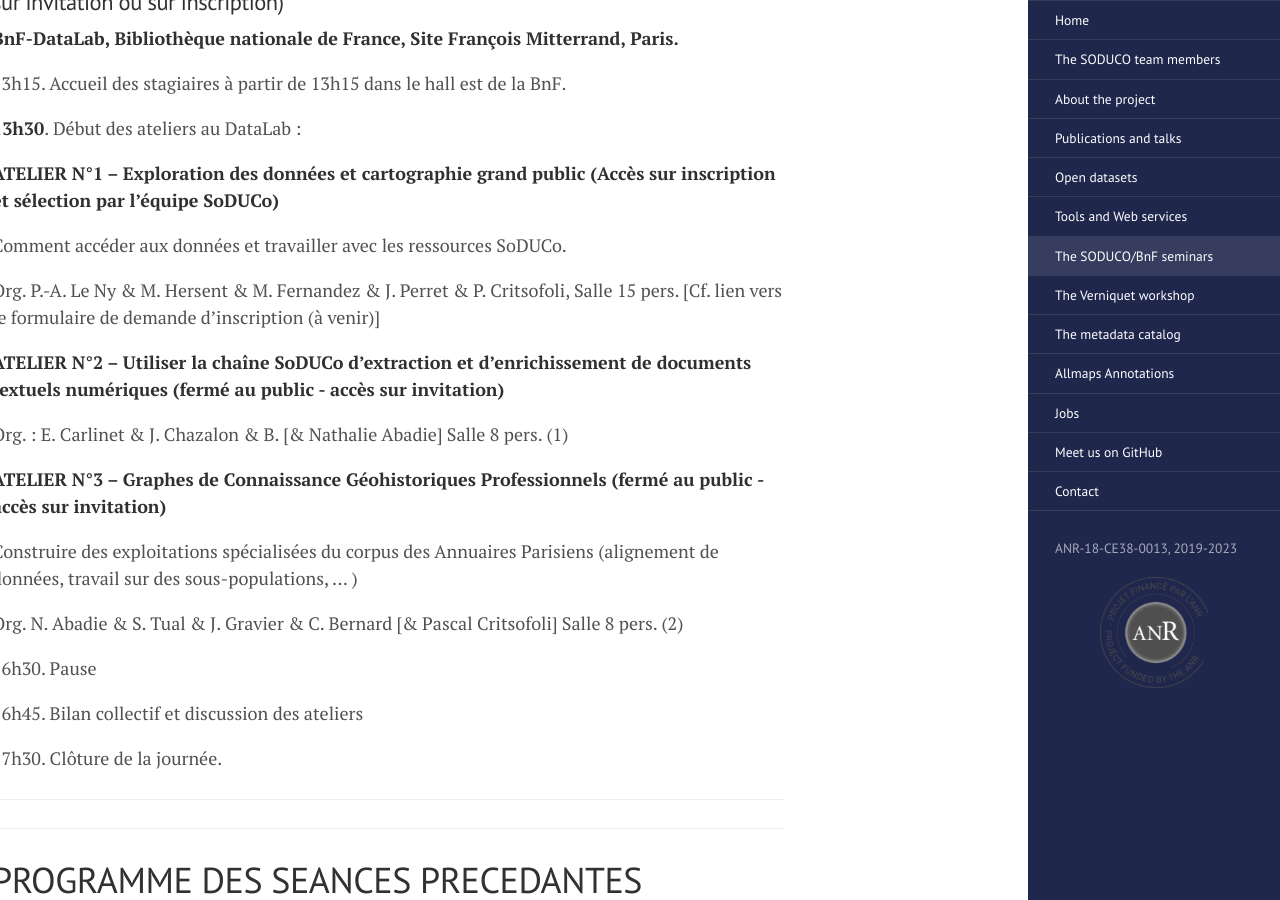
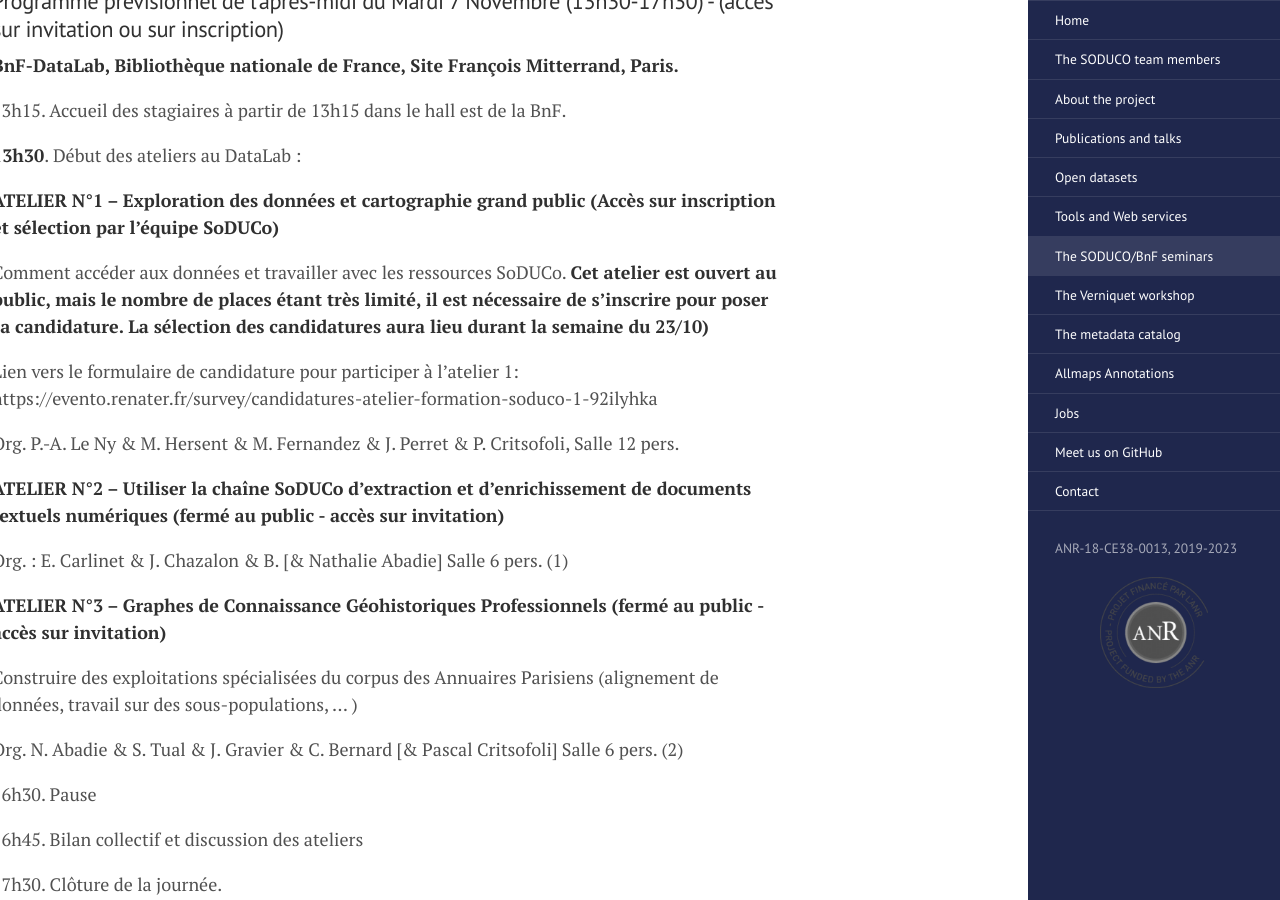
Before and after one commit to soduco/soduco.github.io, a Jekyll site: the page built from soduco_bnf_seminars.md, in a window 1280 px wide and 900 px high, scrolled down 6923 px. Built offline with Jekyll 4.4.1, drawn with Linux system fonts in a browser that asks for light colours.

Commit message:
liens vers evento atelier 1

```diff
--- a/soduco_bnf_seminars.md
+++ b/soduco_bnf_seminars.md
@@ -151,20 +150,22 @@
 
 **ATELIER N°1 – Exploration des données et cartographie grand public (Accès sur inscription et sélection par l'équipe SoDUCo)**
 
-Comment accéder aux données et travailler avec les ressources SoDUCo.
+Comment accéder aux données et travailler avec les ressources SoDUCo. **Cet atelier est ouvert au public, mais le nombre de places étant très limité, il est nécessaire de s'inscrire pour poser sa candidature. La sélection des candidatures aura lieu durant la semaine du 23/10)**
 
-Org. P.-A. Le Ny & M. Hersent & M. Fernandez & J. Perret & P. Critsofoli, Salle 15 pers.
-[Cf. lien vers le formulaire de demande d’inscription (à venir)]
+Lien vers le formulaire de candidature pour participer à l'atelier 1: https://evento.renater.fr/survey/candidatures-atelier-formation-soduco-1-92ilyhka
+
+Org. P.-A. Le Ny & M. Hersent & M. Fernandez & J. Perret & P. Critsofoli, Salle 12 pers.
+
 
 **ATELIER N°2 – Utiliser la chaîne SoDUCo d’extraction et d’enrichissement de documents textuels numériques (fermé au public - accès sur invitation)**
 
-Org. : E. Carlinet & J. Chazalon & B. [& Nathalie Abadie] Salle 8 pers. (1)
+Org. : E. Carlinet & J. Chazalon & B. [& Nathalie Abadie] Salle 6 pers. (1)
 
 **ATELIER N°3 – Graphes de Connaissance Géohistoriques Professionnels (fermé au public - accès sur invitation)**
 
 Construire des exploitations spécialisées du corpus des Annuaires Parisiens (alignement de données, travail sur des sous-populations, … )
 
-Org. N. Abadie & S. Tual & J. Gravier & C. Bernard [& Pascal Critsofoli] Salle 8 pers. (2)
+Org. N. Abadie & S. Tual & J. Gravier & C. Bernard [& Pascal Critsofoli] Salle 6 pers. (2)
 
 16h30. Pause
 
```
Also changed, not shown: other parts of soduco_bnf_seminars.md (+1 -2 lines).
